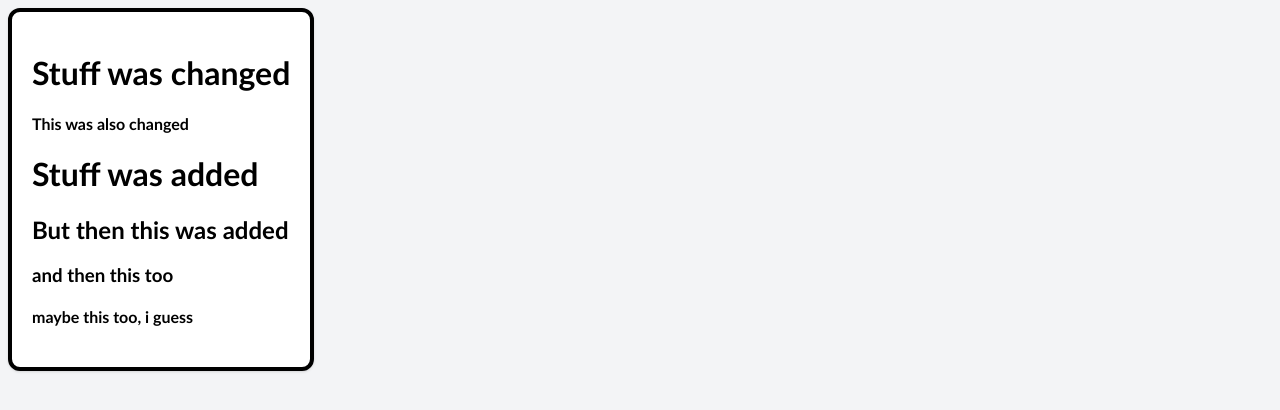
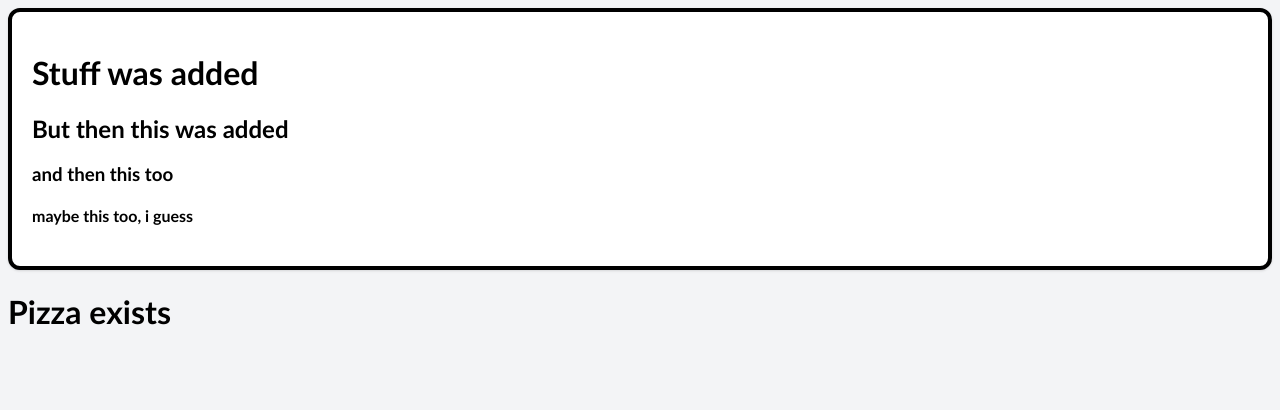
Before and after one commit to JeremyM02/Unit3-FullProject, a plain HTML site: page insertPractice.html in a window 1280 px wide. Drawn offline with Linux system fonts and the light colour scheme.

Commit message:
3.8 Completed Notes Have not yet done Your Turn 1 or 2

```diff
--- a/insertPractice.html
+++ b/insertPractice.html
@@ -4,6 +4,11 @@
     <meta charset="UTF-8">
     <title>Insert Practice</title>
     <link rel="stylesheet" href="style.css">
+    <style>
+        .container{
+            display: block;
+        }
+    </style>
 </head>
 <body>
 <div class="container">
@@ -15,7 +20,7 @@
 <script>
     const content = document.querySelector('.content');
     //Replace contents of an html tag using innerHTML
-    content.innerHTML = '<h1>Stuff was changed</h1><h4>This was also changed</h4>';
+    content.innerHTML = '<h1 id="stuff">Stuff was changed</h1><h4>This was also changed</h4><h3 class="unexisting">This does not exist</h3>';
 
     const added =  document.createElement('h1');
     added.innerHTML = 'Stuff was added';
@@ -33,5 +38,21 @@
     content.appendChild(addedToo);
     content.appendChild(addedThen);
     content.appendChild(addedIGuess);
+
+    //put this at the top in addition to existing elements
+    const food = document.createElement('h1');
+    food.innerHTML = 'Pizza exists';
+    content.insertAdjacentElement('afterend', food);
+
+    //to remove an element
+    const unwantedElement = document.querySelector('h4');
+    unwantedElement.remove();
+
+    const uneededElement = document.querySelector('#stuff');
+    uneededElement.remove();
+
+    const dislikedElement = document.querySelector('.unexisting');
+    dislikedElement.remove();
 </script>
 </body>
+</html>
```
